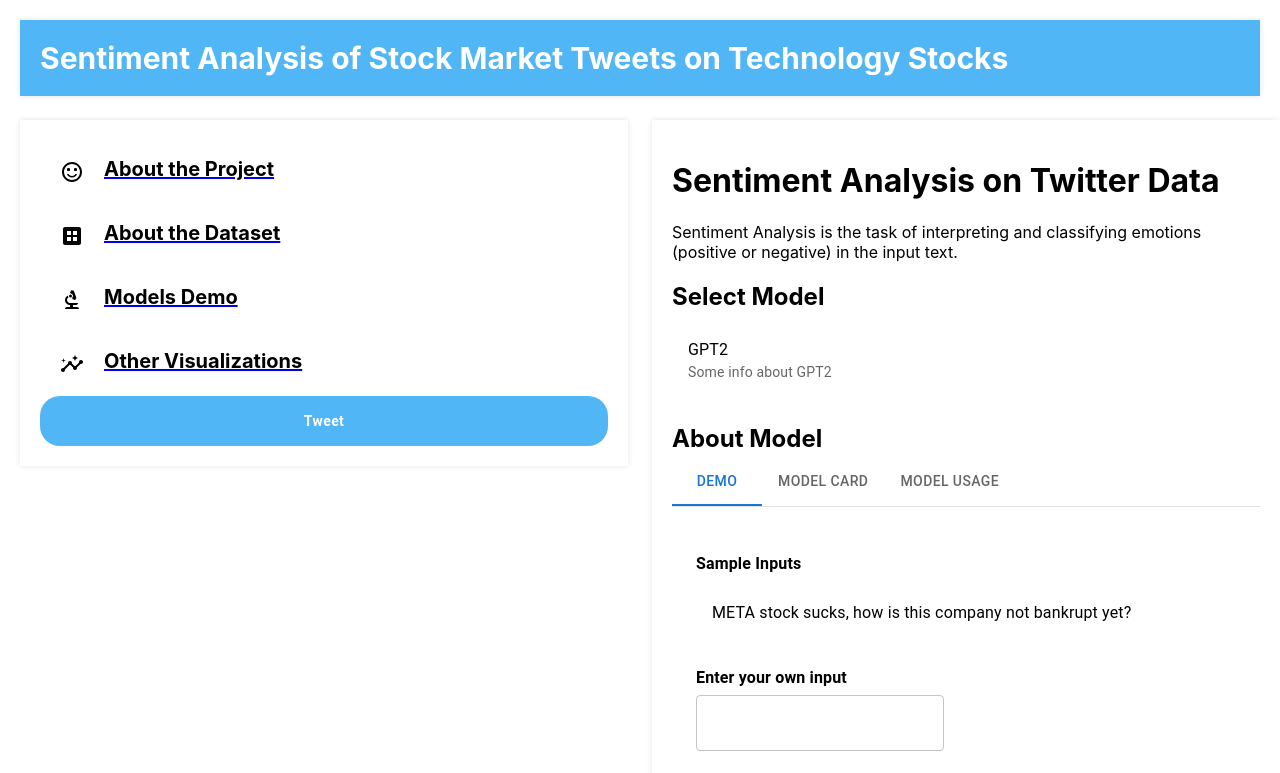
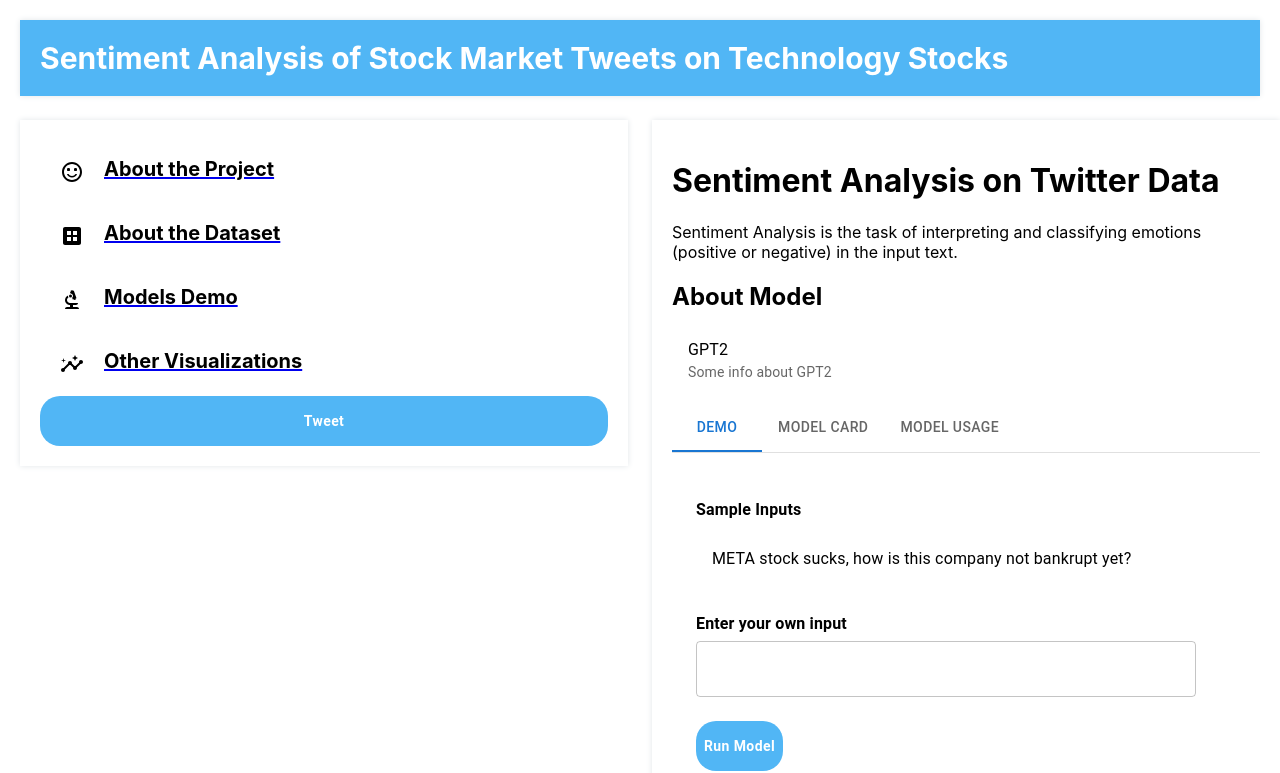
Before and after one commit to kimtxn/NLP-Project, a React (Create React App) app in the folder UI/nlp-frontend/: page /demo in a window 1280 px wide. Shown: the top 773 px of the page. Built offline with nearby package versions, Linux system fonts and the light colour scheme.

Commit message:
first commit

```diff
--- a/UI/nlp-frontend/package.json
+++ b/UI/nlp-frontend/package.json
@@ -14,8 +14,8 @@
     "react": "^18.2.0",
     "react-dom": "^18.2.0",
     "react-router-dom": "^6.4.3",
-    "react-scripts": "5.0.1",
-    "react-wordcloud": "^1.2.7",
+    "react-scripts": "^2.1.3",
+    "react-wordcloud": "^1.0.5",
     "web-vitals": "^2.1.4"
   },
   "scripts": {
--- a/UI/nlp-frontend/src/App.js
+++ b/UI/nlp-frontend/src/App.js
@@ -1,3 +1,4 @@
+import React from 'react'
 import "./App.css"
 import Sidebar from "./sidebar/Sidebar"
 import Content from "./content/Content"
--- a/UI/nlp-frontend/src/content/Content.js
+++ b/UI/nlp-frontend/src/content/Content.js
@@ -1,3 +1,4 @@
+import React from 'react'
 import "./Content.css";
 import Model from "./Model.js"
 import ModelTabs from "./ModelTabs.js"
@@ -7,8 +8,7 @@ function Content(){
     <div className="content">
         <h1>Sentiment Analysis on Twitter Data</h1>
         Sentiment Analysis is the task of interpreting and classifying emotions (positive or negative) in the input text.
-        <h2>Select Model</h2>
-        <Model/>
+        {/* <Model/> */}
         <h2>About Model</h2>
         <ModelTabs/>
     </div>
--- a/UI/nlp-frontend/src/content/Dataset.js
+++ b/UI/nlp-frontend/src/content/Dataset.js
@@ -1,3 +1,4 @@
+import React from 'react'
 import "./Content.css";
 
 function Dataset(){
--- a/UI/nlp-frontend/src/content/ModelTabs.js
+++ b/UI/nlp-frontend/src/content/ModelTabs.js
@@ -1,4 +1,9 @@
 import * as React from 'react';
+import List from '@mui/material/List';
+import ListItem from '@mui/material/ListItem';
+import ListItemText from '@mui/material/ListItemText';
+import MenuItem from '@mui/material/MenuItem';
+import Menu from '@mui/material/Menu';
 import Box from '@mui/material/Box';
 import Tab from '@mui/material/Tab';
 import TabContext from '@mui/lab/TabContext';
@@ -9,7 +14,33 @@ import { TextField } from '@mui/material';
 import { Button } from '@mui/material';
 import './Content.css'
 
+const options = [
+  'BERT',
+  'GPT2',
+  'Bloom',
+];
+const descriptions = [
+  'Some info about BERT',
+  'Some info about GPT2',
+  'Some info about Bloom',
+];
+
 export default function ModelTabs() {
+  const [anchorEl, setAnchorEl] = React.useState(null);
+  const [selectedIndex, setSelectedIndex] = React.useState(1);
+  const open = Boolean(anchorEl);
+  const handleClickListItem = (event) => {
+    setAnchorEl(event.currentTarget);
+  };
+
+  const handleMenuItemClick = (event, index) => {
+    setSelectedIndex(index);
+    setAnchorEl(null);
+  };
+
+  const handleClose = () => {
+    setAnchorEl(null);
+  };
   const [value, setValue] = React.useState('1');
 
   const handleChange = (event, newValue) => {
@@ -17,6 +48,48 @@ export default function ModelTabs() {
   };
 
   return (
+    <div>
+      <List
+        component="nav"
+        aria-label="Device settings"
+        sx={{ bgcolor: 'background.paper' }}
+      >
+        <ListItem
+          button
+          id="lock-button"
+          aria-haspopup="listbox"
+          aria-controls="lock-menu"
+          aria-label="Hrm?"
+          aria-expanded={open ? 'true' : undefined}
+          onClick={handleClickListItem}
+        >
+          <ListItemText
+            primary={options[selectedIndex]}
+            secondary={descriptions[selectedIndex]}
+          />
+        </ListItem>
+      </List>
+      <Menu
+        id="lock-menu"
+        anchorEl={anchorEl}
+        open={open}
+        onClose={handleClose}
+        MenuListProps={{
+          'aria-labelledby': 'lock-button',
+          role: 'listbox',
+        }}
+      >
+        {options.map((option, index) => (
+          <MenuItem
+            key={option}
+            selected={index === selectedIndex}
+            onClick={(event) => handleMenuItemClick(event, index)}
+          >
+            {option}{": "}
+            {descriptions[index]}
+          </MenuItem>
+        ))}
+      </Menu>
     <Box sx={{ width: '100%', typography: 'body1' }}>
       <TabContext value={value}>
         <Box sx={{ borderBottom: 1, borderColor: 'divider' }}>
@@ -31,7 +104,7 @@ export default function ModelTabs() {
           <Example/>
           <h4>Enter your own input</h4>
           <div className="inputs">
-            <TextField id="outlined-basic" variant="outlined" />
+            <TextField id="user_input" variant="outlined" fullWidth />
           </div>
           <br></br>
           <Button id="model">
@@ -42,5 +115,6 @@ export default function ModelTabs() {
         <TabPanel value="3">Content Three</TabPanel>
       </TabContext>
     </Box>
+    </div>
   );
 }
--- a/UI/nlp-frontend/src/content/Project.js
+++ b/UI/nlp-frontend/src/content/Project.js
@@ -1,3 +1,4 @@
+import React from 'react'
 import "./Content.css";
 
 function Project(){
--- a/UI/nlp-frontend/src/content/Visualization.js
+++ b/UI/nlp-frontend/src/content/Visualization.js
@@ -1,3 +1,4 @@
+import React from 'react'
 import "./Content.css";
 import WordCloud from "./elements/WordCloud";
 
--- a/UI/nlp-frontend/src/header/Header.js
+++ b/UI/nlp-frontend/src/header/Header.js
@@ -1,3 +1,4 @@
+import React from 'react'
 import "./Header.css";
 
 function Header(){
--- a/UI/nlp-frontend/src/info/Info.js
+++ b/UI/nlp-frontend/src/info/Info.js
@@ -1,3 +1,4 @@
+import React from 'react'
 import "./Info.css";
 
 function Info(){
--- a/UI/nlp-frontend/src/sidebar/Sidebar.js
+++ b/UI/nlp-frontend/src/sidebar/Sidebar.js
@@ -1,3 +1,4 @@
+import React from 'react'
 import "./Sidebar.css";
 import SidebarLink from "./SidebarLink";
 import HomeIcon from '@mui/icons-material/Home';
--- a/UI/nlp-frontend/src/sidebar/SidebarLink.js
+++ b/UI/nlp-frontend/src/sidebar/SidebarLink.js
@@ -1,3 +1,4 @@
+import React from 'react'
 import "./SidebarLink.css";
 
 function SidebarLink({ link, text, Icon }) {
```
Also changed, not shown: 1 other file (tests, documents, lock files or other folders).
